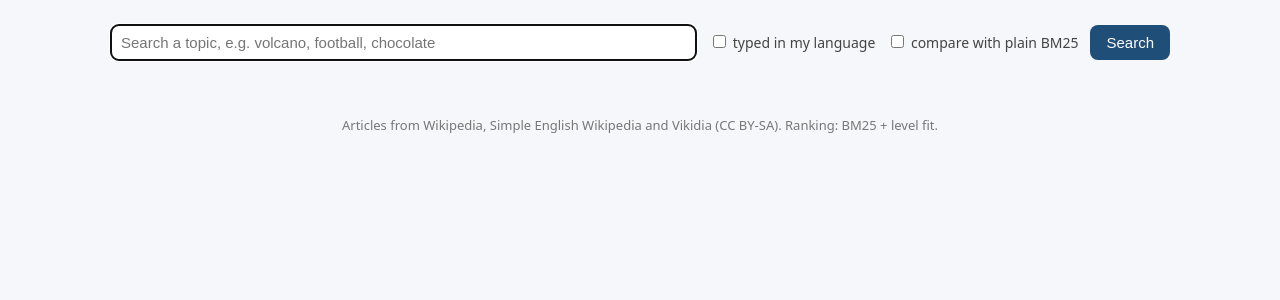
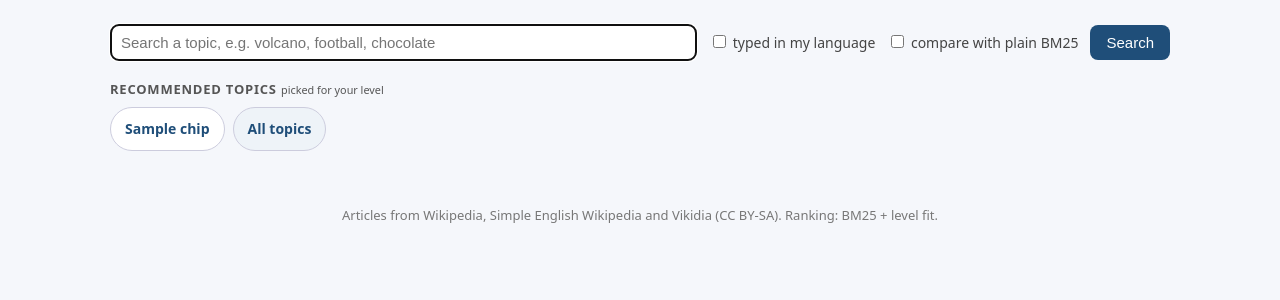
Before and after one commit to pradeepReddy0099/lingualadder, a Flask app: template templates/search.html in a window 1280 px wide. Shown: the part 62-362 px from the top of the page. Run offline with Flask 3, Linux system fonts and the light colour scheme; the template is opened without the code that fills it: most values are stand-ins (such as "Sample title", 1, 10 or a date in 2020); parts of the project's set-up code (start-up, migrations or seed data) failed here and were passed over.

Commit message:
Sync: Flask recommended topics

```diff
--- a/templates/search.html
+++ b/templates/search.html
@@ -6,6 +6,9 @@
  <label class="chk"><input type="checkbox" name="compare" value="1" {% if compare %}checked{% endif %}> {{ t('compare') }}</label>
  <button>{{ t('search_btn') }}</button>
 </form>
+{% if chips %}<section class="rec"><h3>{{ t('rec_h') }} <small>{{ t('rec_sub') }}</small></h3>
+<div class="chips">{% for c in chips %}<a class="chip{% if c.read %} seen{% endif %}" href="{{ url_for('search', q=c.label) }}">{{ c.label }}</a>{% endfor %}
+{% if all_topics %}<a class="chip more" href="{{ url_for('search', q=q) }}">{{ t('fewer_topics') }}</a>{% else %}<a class="chip more" href="{{ url_for('search', q=q, topics='all') }}">{{ t('all_topics', n=n_topics) }}</a>{% endif %}</div></section>{% endif %}
 {% if q %}
 <p class="meta">{{ t('target_diff') }} <b>{{target}}</b>{% if used_query != q %} · {{ t('searched_as') }} “{{used_query}}”{% endif %}</p>
 <div class="{% if compare %}cols{% endif %}">
```
